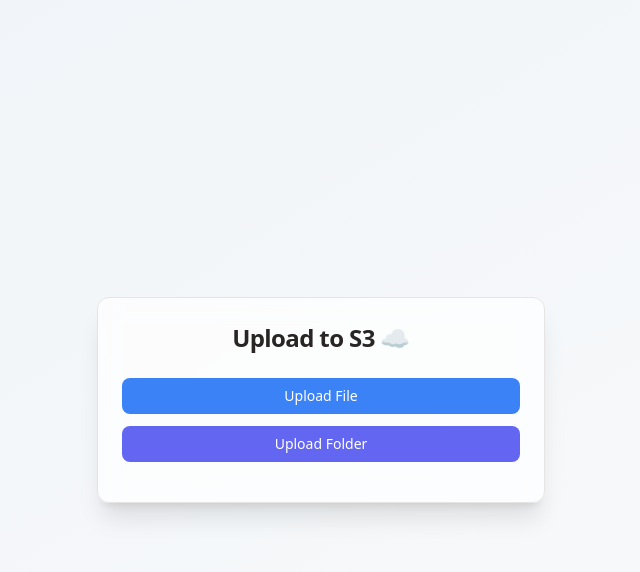
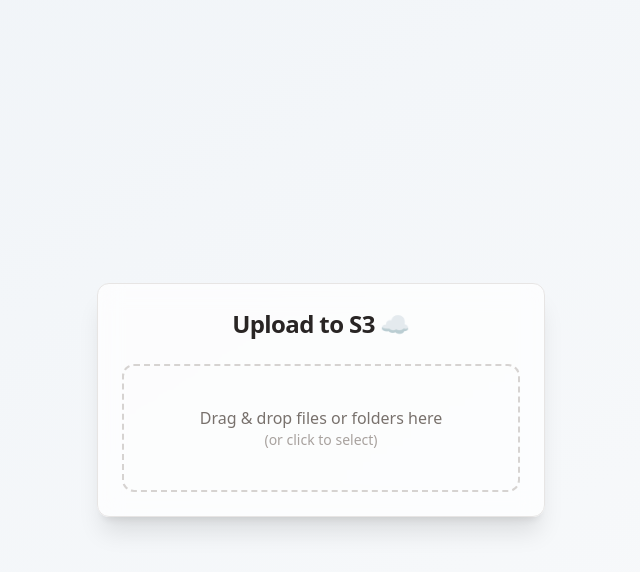
Before and after one commit to yuramayer/s3-uploader, a Flask app: page / in a window 1280 px wide. Shown: the top 572 px of the page, without its empty margins (319-959 px from the left). Run offline with Flask 3, Linux system fonts and the light colour scheme; some libraries are stand-ins or nearby versions.

Commit message:
perf: updated web page with uploading to the s3

```diff
--- a/static/script.js
+++ b/static/script.js
@@ -1,36 +1,89 @@
-const fileInput = document.getElementById('file-input');
-const folderInput = document.getElementById('folder-input');
+const dropzone = document.getElementById('dropzone');
+const input = document.getElementById('hidden-input');
 const note = document.getElementById('notification');
 
-[fileInput, folderInput].forEach(input => {
-    input.addEventListener('change', async () => {
-        const files = input.files;
-        if (!files.length) return;
+// Хелпер — та же логика с загрузкой и спиннером
+async function showSpinnerDuring(promise) {
+    note.innerHTML = '<div class="spinner"></div>';
+    note.classList.remove('hidden');
 
-        note.textContent = "Uploading...";
-        note.className = "text-blue-700";
-        note.classList.remove("hidden");
+    const MIN_TIME = 2500;
+    const startTime = Date.now();
 
-        const formData = new FormData();
-        for (const file of files) {
-            formData.append('files', file, file.webkitRelativePath || file.name);
+    const result = await promise.catch(err => ({ error: err }));
+
+    const elapsed = Date.now() - startTime;
+    if (elapsed < MIN_TIME) {
+        await new Promise(res => setTimeout(res, MIN_TIME - elapsed));
+    }
+
+    if (result.error) {
+        note.innerHTML = `❌ ${result.error.message}`;
+        note.className = 'text-red-700 text-sm text-center mt-4 font-medium';
+    } else {
+        note.innerHTML = '✅ Uploaded successfully!';
+        note.className = 'text-green-700 text-sm text-center mt-4 font-medium';
+    }
+
+    return result;
+}
+
+function uploadFileList(fileList) {
+    const formData = new FormData();
+    for (const file of fileList) {
+        formData.append('files', file, file.webkitRelativePath || file.name);
+    }
+
+    return showSpinnerDuring(
+        fetch('/upload', {
+            method: 'POST',
+            body: formData
+        }).then(res => res.json()).then(json => {
+            if (!json.success) throw new Error(json.message || "Upload failed");
+            return json;
+        })
+    );
+}
+
+// DnD events
+dropzone.addEventListener('dragover', e => {
+    e.preventDefault();
+    dropzone.classList.add('dragover');
+});
+
+dropzone.addEventListener('dragleave', () => {
+    dropzone.classList.remove('dragover');
+});
+
+dropzone.addEventListener('drop', e => {
+    e.preventDefault();
+    dropzone.classList.remove('dragover');
+    if (e.dataTransfer.items) {
+        const items = [...e.dataTransfer.items];
+        const entries = items
+            .map(item => item.webkitGetAsEntry?.())
+            .filter(Boolean);
+        if (entries.some(entry => entry.isDirectory)) {
+            // Если папка, используем input fallback
+            input.webkitdirectory = true;
+            input.click();
+        } else {
+            uploadFileList(e.dataTransfer.files);
         }
+    } else {
+        uploadFileList(e.dataTransfer.files);
+    }
+});
 
-        try {
-            const res = await fetch('/upload', { method: 'POST', body: formData });
-            const json = await res.json();
+// Клик по зоне — откроет файловый диалог
+dropzone.addEventListener('click', () => {
+    input.webkitdirectory = true;
+    input.click();
+});
 
-            if (json.success) {
-                note.textContent = "✅ Uploaded successfully!";
-                note.className = "text-green-700";
-            } else {
-                throw new Error(json.message || "Upload failed");
-            }
-        } catch (e) {
-            note.textContent = "❌ " + e.message;
-            note.className = "text-red-700";
-        }
-
-        input.value = ""; // reset input
-    });
+input.addEventListener('change', () => {
+    if (input.files.length > 0) {
+        uploadFileList(input.files);
+        input.value = "";
+    }
 });
--- a/static/style.css
+++ b/static/style.css
@@ -21,3 +21,26 @@ body {
     background-color: #fee2e2;
     color: #b91c1c;
 }
+
+.spinner {
+    border: 4px solid #e5e7eb;
+    /* neutral background */
+    border-top: 4px solid #3b82f6;
+    /* blue top */
+    border-radius: 50%;
+    width: 24px;
+    height: 24px;
+    animation: spin 1s linear infinite;
+    margin: 0 auto;
+}
+
+@keyframes spin {
+    to {
+        transform: rotate(360deg);
+    }
+}
+
+#dropzone.dragover {
+    background-color: #e0f2fe;
+    border-color: #3b82f6;
+}
--- a/templates/index.html
+++ b/templates/index.html
@@ -13,23 +13,17 @@
     <div class="w-full max-w-md p-6 rounded-xl shadow-xl bg-white/70 backdrop-blur-md border border-stone-200">
         <h1 class="text-center text-2xl font-semibold mb-6 tracking-tight">Upload to S3 ☁️</h1>
 
-        <div class="flex flex-col gap-3 mb-4">
-            <label class="cursor-pointer block w-full">
-              <input id="file-input" type="file" class="hidden">
-              <div class="w-full bg-blue-500 hover:bg-blue-600 text-white text-sm font-medium py-2 px-4 rounded-lg text-center transition">
-                Upload File
-              </div>
-            </label>
+        <!-- Drop Zone -->
+        <div id="dropzone"
+            class="border-2 border-dashed border-stone-300 rounded-xl p-10 text-center cursor-pointer transition-all hover:border-blue-400 hover:bg-blue-50 select-none">
+            <p class="text-stone-500">Drag & drop files or folders here</p>
+            <p class="text-sm text-stone-400">(or click to select)</p>
+            <input id="hidden-input" type="file" webkitdirectory directory multiple class="hidden">
+        </div>
 
-            <label class="cursor-pointer block w-full">
-              <input id="folder-input" type="file" webkitdirectory directory multiple class="hidden">
-              <div class="w-full bg-indigo-500 hover:bg-indigo-600 text-white text-sm font-medium py-2 px-4 rounded-lg text-center transition">
-                Upload Folder
-              </div>
-            </label>
-          </div>
+        <!-- Notification -->
+        <div id="notification" class="mt-4 text-sm hidden text-center font-medium rounded-lg py-2 px-3"></div>
 
-        <div id="notification" class="mt-4 text-sm hidden text-center font-medium rounded-lg py-2 px-3"></div>
     </div>
 
     <script src="{{ url_for('static', filename='script.js') }}"></script>
```
Also changed, not shown: requirements.txt (+8 -1 lines).
